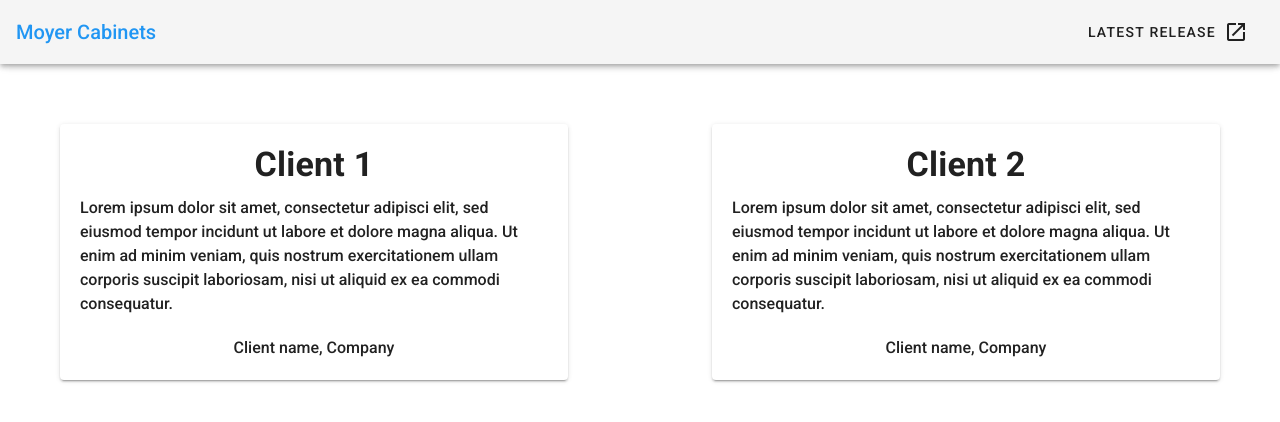
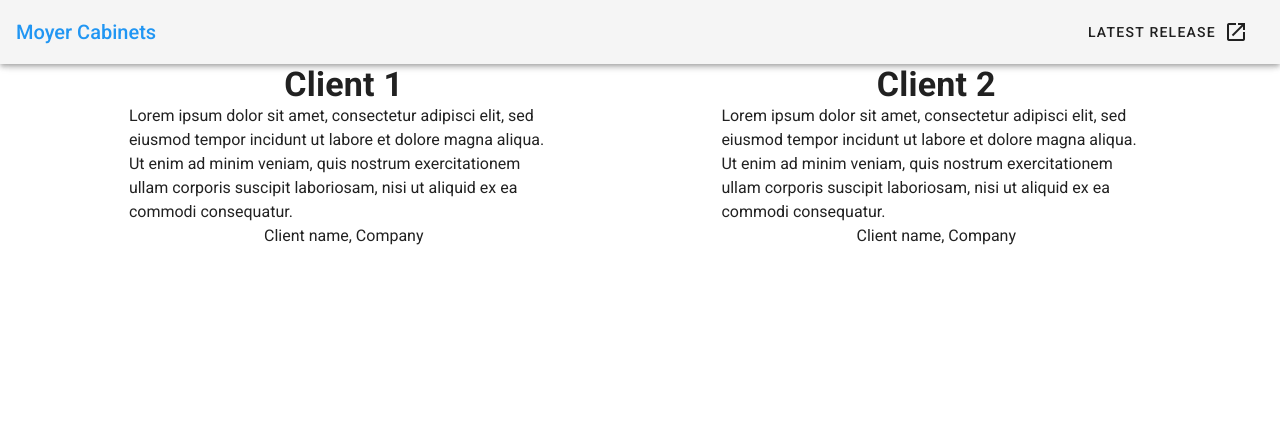
Before and after one commit to jmpinoy/moyer-web, a Vue app: page / in a window 1280 px wide. Shown: the top 422 px of the page. Built offline with nearby package versions, Linux system fonts and the light colour scheme.

Commit message:
Commiting Bug 98
Fixed issues in Bug98

```diff
--- a/src/components/Testimonials.vue
+++ b/src/components/Testimonials.vue
@@ -1,21 +1,25 @@
 <template>
-  <div id="testimonials">
+  <v-container id="testimonials">
+    <v-row align="center" justify="space-around">
+      <v-col cols="11" md="5" v-for="testimonial in testimonials" :key="testimonial.client">
+        <v-card flat class="px-8">
           <v-row>
-      <v-col v-for="testimonial in testimonials" :key="testimonial.client">
-        <v-card class="pa-md-8 ma-15">
-          <v-row align="center" justify="center" class="font-weight-bold display-1 mb-3">
+            <v-col>
+              <v-row align="center" justify="center" class="font-weight-bold display-1">
                 {{ testimonial.client }}
               </v-row>
-          <v-row align="center" justify="center" class="font-weight-medium display-0 mb-5">
+              <v-row align="center" justify="center" class="font-weight-meduim display-0">
                 {{ testimonial.description }}
               </v-row>
-          <v-row align="center" justify="center" class="font-weight-medium display-0">
+              <v-row align="center" justify="center" class="font-weight-meduim display-0">
                 {{ testimonial.company }}
+              </v-row>
+            </v-col>
           </v-row>
         </v-card>
       </v-col>
     </v-row>
-  </div>
+  </v-container>
 </template>
 
 <script>
```
Lines whose indentation alone changed are shown as unchanged.
